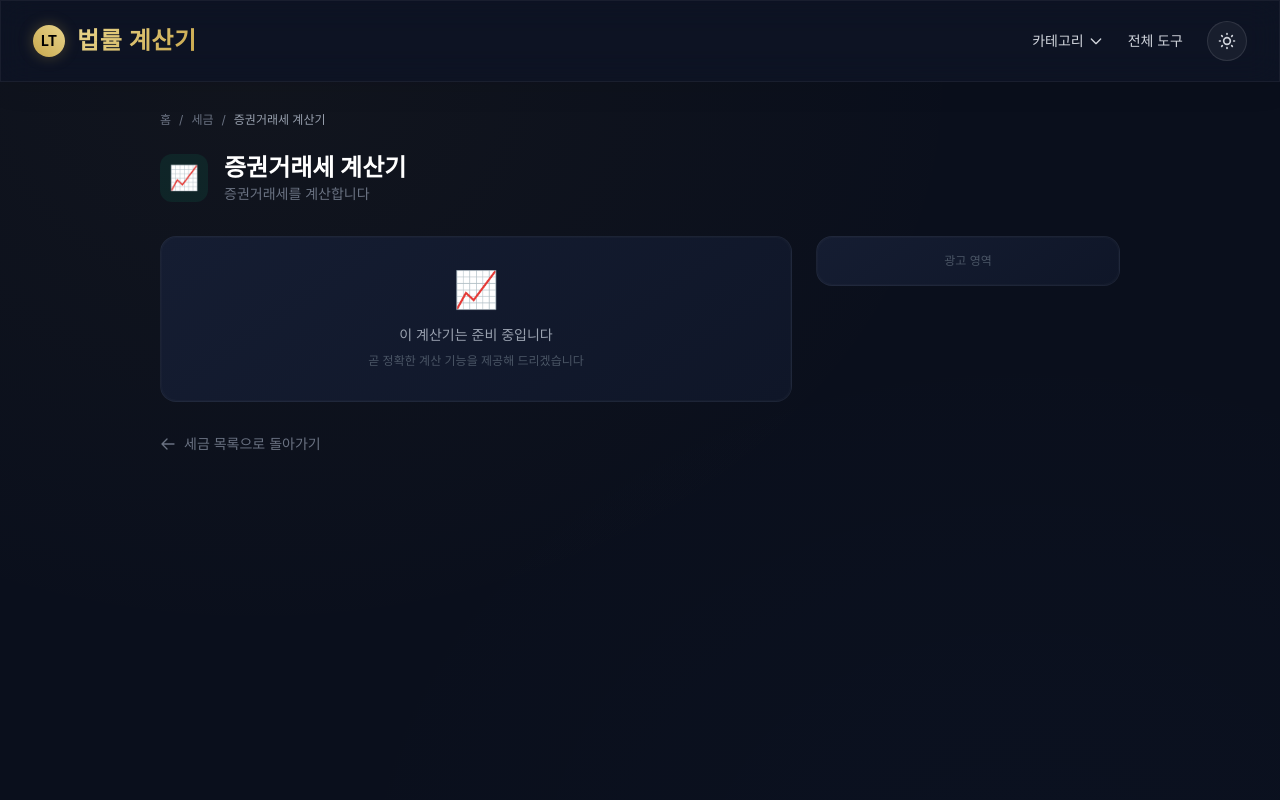
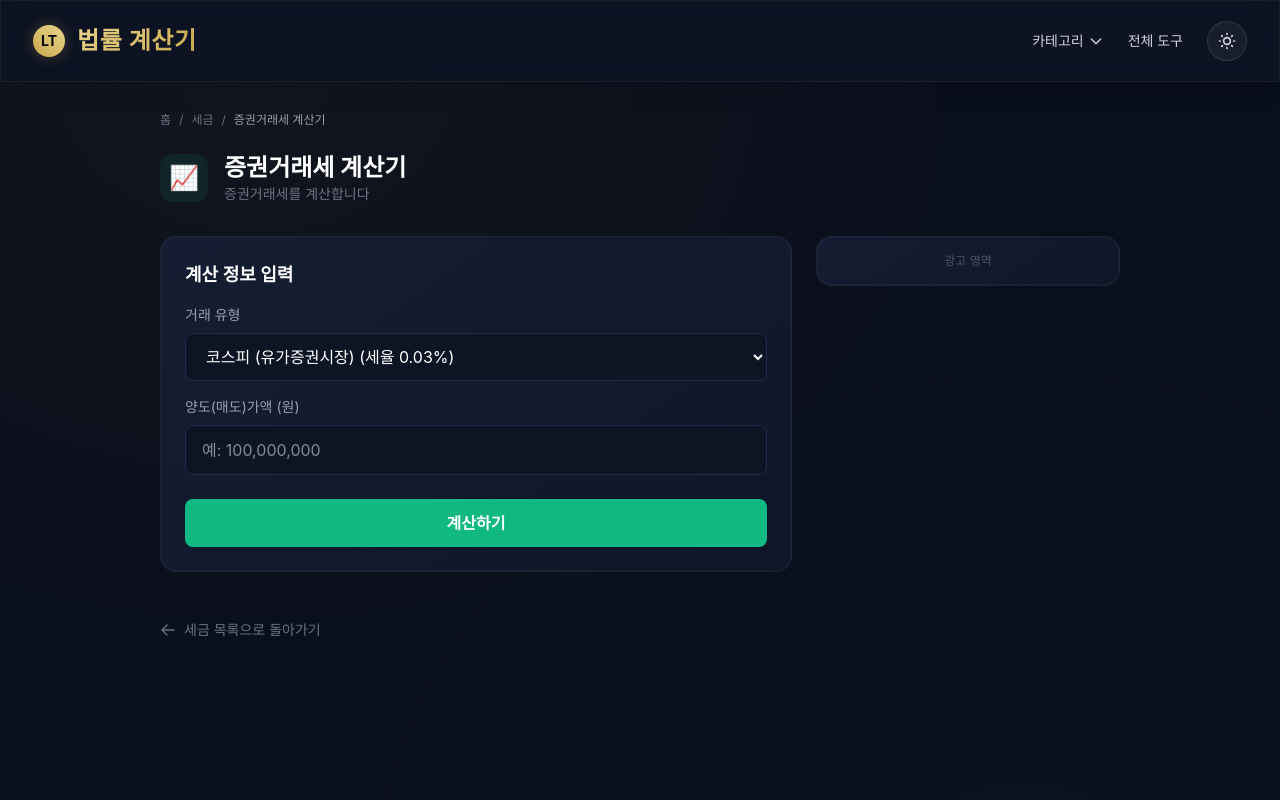
Before and after one commit to SublimerNJ/law-calc, a Next.js app: page /tools/tax/securities-tax in a window 1280 px wide. Shown: the top 800 px of the page. Built offline with nearby package versions, Linux system fonts and the light colour scheme; a web font is replaced by a local one.

Commit message:
feat(05-03): 증권거래세 계산기 (TAX-09)
- 5 market types with differentiated rates
- KOSPI 0.03% + agriculture tax 0.03%
- KOSDAQ/KONEX/K-OTC 0.18%, unlisted 0.35%

```diff
--- /dev/null
+++ b/src/app/tools/tax/securities-tax/page.tsx
@@ -0,0 +1,159 @@
+'use client';
+
+import { useState } from 'react';
+import CalculatorLayout from '@/components/ui/CalculatorLayout';
+import { TOOLS, CATEGORIES } from '@/lib/tools-data';
+
+const tool = TOOLS.find(t => t.id === 'securities-tax')!;
+const category = CATEGORIES.find(c => c.id === 'tax')!;
+
+function formatNumber(n: number): string {
+  return n.toLocaleString('ko-KR');
+}
+
+type MarketType = 'kospi' | 'kosdaq' | 'konex' | 'kotc' | 'unlisted';
+
+const MARKETS: { value: MarketType; label: string; rate: number; hasAgriTax: boolean }[] = [
+  { value: 'kospi', label: '코스피 (유가증권시장)', rate: 0.0003, hasAgriTax: true },
+  { value: 'kosdaq', label: '코스닥', rate: 0.0018, hasAgriTax: false },
+  { value: 'konex', label: '코넥스', rate: 0.0018, hasAgriTax: false },
+  { value: 'kotc', label: 'K-OTC', rate: 0.0018, hasAgriTax: false },
+  { value: 'unlisted', label: '비상장 주식', rate: 0.0035, hasAgriTax: false },
+];
+
+const AGRI_TAX_RATE = 0.0003;
+
+export default function SecuritiesTaxPage() {
+  const [marketType, setMarketType] = useState<MarketType>('kospi');
+  const [amount, setAmount] = useState('');
+  const [result, setResult] = useState<{
+    transferAmount: number;
+    marketLabel: string;
+    rate: number;
+    securitiesTax: number;
+    agriTax: number;
+    total: number;
+    hasAgriTax: boolean;
+  } | null>(null);
+
+  const handleCalculate = () => {
+    const raw = parseInt(amount.replace(/[^0-9]/g, ''), 10);
+    if (!raw || raw <= 0) return;
+
+    const market = MARKETS.find(m => m.value === marketType)!;
+    const securitiesTax = Math.floor(raw * market.rate);
+    const agriTax = market.hasAgriTax ? Math.floor(raw * AGRI_TAX_RATE) : 0;
+    const total = securitiesTax + agriTax;
+
+    setResult({
+      transferAmount: raw,
+      marketLabel: market.label,
+      rate: market.rate,
+      securitiesTax,
+      agriTax,
+      total,
+      hasAgriTax: market.hasAgriTax,
+    });
+  };
+
+  const handleAmountChange = (e: React.ChangeEvent<HTMLInputElement>) => {
+    setAmount(e.target.value.replace(/[^0-9]/g, ''));
+  };
+
+  return (
+    <CalculatorLayout tool={tool} category={category}>
+      <div className="premium-card p-6 mb-4">
+        <h2 className="text-lg font-semibold text-white mb-4">계산 정보 입력</h2>
+
+        <div className="mb-4">
+          <label className="block text-sm text-gray-400 mb-2">거래 유형</label>
+          <select
+            value={marketType}
+            onChange={e => { setMarketType(e.target.value as MarketType); setResult(null); }}
+            className="w-full bg-[#0d1424] border border-[#1e2d4a] rounded-lg px-4 py-3 text-white focus:border-[#10b981] focus:outline-none"
+          >
+            {MARKETS.map(m => (
+              <option key={m.value} value={m.value}>
+                {m.label} (세율 {(m.rate * 100).toFixed(2)}%)
+              </option>
+            ))}
+          </select>
+        </div>
+
+        <div className="mb-6">
+          <label className="block text-sm text-gray-400 mb-2">양도(매도)가액 (원)</label>
+          <input
+            type="text"
+            inputMode="numeric"
+            value={amount ? parseInt(amount).toLocaleString('ko-KR') : ''}
+            onChange={handleAmountChange}
+            placeholder="예: 100,000,000"
+            className="w-full bg-[#0d1424] border border-[#1e2d4a] rounded-lg px-4 py-3 text-white focus:border-[#10b981] focus:outline-none"
+          />
+          {amount && (
+            <p className="text-xs text-gray-500 mt-1">{parseInt(amount).toLocaleString('ko-KR')}원</p>
+          )}
+        </div>
+
+        <button
+          onClick={handleCalculate}
+          className="w-full py-3 rounded-lg font-semibold text-white transition-opacity hover:opacity-90"
+          style={{ backgroundColor: category.color }}
+        >
+          계산하기
+        </button>
+      </div>
+
+      {result && (
+        <div className="premium-card p-6">
+          <h2 className="text-lg font-semibold text-white mb-4">계산 결과</h2>
+
+          <div className="grid grid-cols-2 gap-4 mb-4">
+            <div>
+              <p className="text-sm text-gray-400 mb-1">양도가액</p>
+              <p className="text-lg text-white">{formatNumber(result.transferAmount)}원</p>
+            </div>
+            <div>
+              <p className="text-sm text-gray-400 mb-1">거래 유형</p>
+              <p className="text-lg text-white">{result.marketLabel}</p>
+            </div>
+            <div>
+              <p className="text-sm text-gray-400 mb-1">적용 세율</p>
+              <p className="text-lg text-white">{(result.rate * 100).toFixed(2)}%</p>
+            </div>
+            <div>
+              <p className="text-sm text-gray-400 mb-1">증권거래세</p>
+              <p className="text-lg text-white">{formatNumber(result.securitiesTax)}원</p>
+            </div>
+          </div>
+
+          {result.hasAgriTax && (
+            <div className="mb-4">
+              <p className="text-sm text-gray-400 mb-1">농어촌특별세 (0.03%)</p>
+              <p className="text-lg text-white">{formatNumber(result.agriTax)}원</p>
+            </div>
+          )}
+
+          <div className="mb-4">
+            <p className="text-sm text-gray-400 mb-1">합계 세액</p>
+            <p className="text-2xl font-bold" style={{ color: category.color }}>
+              {formatNumber(result.total)}원
+            </p>
+          </div>
+
+          <div className="mb-4 p-3 rounded-lg bg-blue-500/10 border border-blue-500/30">
+            <p className="text-sm text-blue-400">
+              2025년 이후 코스피 증권거래세율 0.03% 적용 (농어촌특별세 0.03% 별도)
+            </p>
+          </div>
+
+          <div className="mt-4 pt-4 border-t border-[#1e2d4a]">
+            <p className="text-xs text-gray-500">
+              법적 근거: 증권거래세법 제8조(세율) - 증권거래세는 주권 등의 양도가액에 해당 세율을 적용하여 산출합니다.
+            </p>
+          </div>
+        </div>
+      )}
+    </CalculatorLayout>
+  );
+}
```
